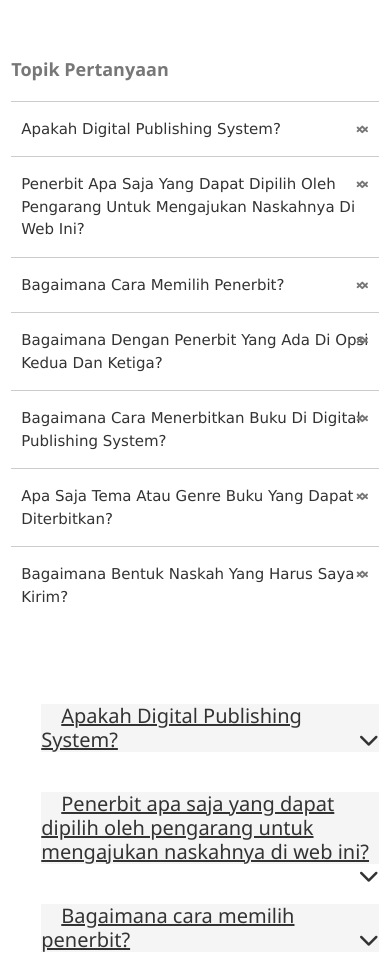
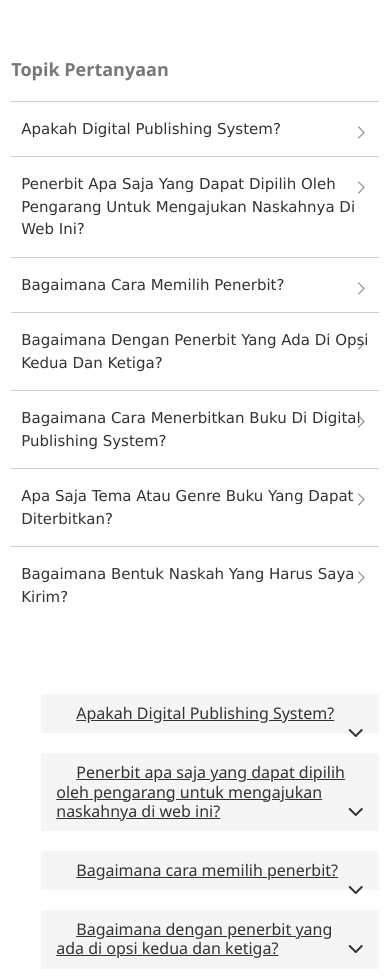
Before and after one commit to Kieoln/TugasBesar, a plain HTML site: page Homepage/Faq.html in a window 390 px wide. Shown: the part 540-1518 px from the top of the page. Drawn offline with nearby package versions, Linux system fonts and the light colour scheme; files that its build step writes are made by us from their sources.

Commit message:
fixing faq

```diff
--- a/Homepage/Faq.html
+++ b/Homepage/Faq.html
@@ -109,44 +109,37 @@
                             <ul class="list-unstyled faq-list">
                                 <li>
                                     <a href="#faqOne">
-                                        Apakah Digital Publishing System? <i id= "rotate1" class="fa fa-angle-down"></i>
-                                        <i id= "rotate2" class="fa fa-angle-up"></i>
+                                        Apakah Digital Publishing System?<i class="bi bi-chevron-right"></i>
                                     </a>
                                 </li>
                                 <li>
                                     <a href="#faqTwo">
-                                        Penerbit apa saja yang dapat dipilih oleh pengarang untuk mengajukan naskahnya di web ini? <i id= "rotate3" class="fa fa-angle-down"></i>
-                                        <i id= "rotate4" class="fa fa-angle-up"></i>
+                                        Penerbit apa saja yang dapat dipilih oleh pengarang untuk mengajukan naskahnya di web ini? <i class="bi bi-chevron-right"></i>
                                     </a>
                                 </li>
                                 <li>
                                     <a href="#faqThree">
-                                        Bagaimana cara memilih penerbit? <i id= "rotate5" class="fa fa-angle-down"></i>
-                                        <i id= "rotate6" class="fa fa-angle-up"></i>
+                                        Bagaimana cara memilih penerbit? <i class="bi bi-chevron-right"></i>
                                     </a>
                                 </li>
                                 <li>
                                     <a href="#faqFour">
-                                        Bagaimana dengan penerbit yang ada di opsi kedua dan ketiga? <i id= "rotate7" class="fa fa-angle-down"></i>
-                                        <i id= "rotate8" class="fa fa-angle-up"></i>
+                                        Bagaimana dengan penerbit yang ada di opsi kedua dan ketiga? <i class="bi bi-chevron-right"></i>
                                     </a>
                                 </li>
                                 <li>
                                     <a href="#faqFive">
-                                        Bagaimana cara menerbitkan buku di Digital Publishing System? <i id= "rotate9" class="fa fa-angle-down"></i>
-                                        <i id= "rotate10" class="fa fa-angle-up"></i>
+                                        Bagaimana cara menerbitkan buku di Digital Publishing System? <i class="bi bi-chevron-right"></i>
                                     </a>
                                 </li>
                                 <li>
                                     <a href="#faqSix">
-                                        Apa saja tema atau genre buku yang dapat diterbitkan? <i id= "rotate11" class="fa fa-angle-down"></i>
-                                        <i id= "rotate12" class="fa fa-angle-up"></i>
+                                        Apa saja tema atau genre buku yang dapat diterbitkan? <i class="bi bi-chevron-right"></i>
                                     </a>
                                 </li>
                                 <li>
                                     <a href="#faqSeven">
-                                        Bagaimana bentuk naskah yang harus saya kirim? <i id= "rotate13" class="fa fa-angle-down"></i>
-                                        <i id= "rotate14" class="fa fa-angle-up"></i>
+                                        Bagaimana bentuk naskah yang harus saya kirim? <i class="bi bi-chevron-right"></i>
                                     </a>
                                 </li>
                             </ul>
@@ -271,35 +264,6 @@
             </div>
         </div>
     </section>
-    <script>
 
-        $(document).ready(function(){
-
-        $("#rotate1").hide();
-        $("#faqone").hide();
-          $("faqOne").click(function()
-          {
-            $("#panel1").slideToggle("medium");
-            $("#rotate2").toggle();
-            $("#rotate1").toggle();
-            });
-
-          $("#rotate3").hide();
-          $("#panel2").hide();
-        $("#flip2").click(function(){
-            $("#panel2").slideToggle("medium");
-            $("#rotate4").toggle();
-            $("#rotate3").toggle();
-            });
-
-        $("#rotate5").hide();
-        $("#panel3").hide();
-        $("#flip3").click(function(){
-            $("#panel3").slideToggle("medium");
-            $("#rotate6").toggle();
-            $("#rotate5").toggle();
-            });
-        });
-    </script>
 </body>
 </html>
--- a/Homepage/css/modal.css
+++ b/Homepage/css/modal.css
@@ -96,20 +96,6 @@ li {
 
 .faq-entry {
   padding: 55px 0 0 30px;
-}
-
-.accordion-toggle.has-content {
-  border-radius: 4px 4px 0 0;
-}
-
-.accordion-toggle:after {
-  font-family: "FontAwesome";
-  content: "\f078";
-  float: right;
-}
-
-.accordion-opened .accordion-toggle:after {
-  content: "\f054";
 }
 
 .div-spacer {
@@ -267,3 +253,26 @@ li {
 .accordion-opened .accordion-toggle:after {
   content: "\f054";
 }
+.panel-heading {
+  padding: 10px 15px;
+  border-bottom: 1px solid transparent;
+  border-top-right-radius: 2px;
+  border-top-left-radius: 2px;
+}
+.panel-heading > .dropdown .dropdown-toggle {
+  color: inherit;
+}
+
+.panel-title {
+  margin-top: 0;
+  margin-bottom: 0;
+  font-size: 16px;
+  color: inherit;
+}
+.panel-title > a,
+.panel-title > small,
+.panel-title > .small,
+.panel-title > small > a,
+.panel-title > .small > a {
+  color: inherit;
+}
```
Also changed, not shown: Homepage/index.html (+1 -1 lines).
